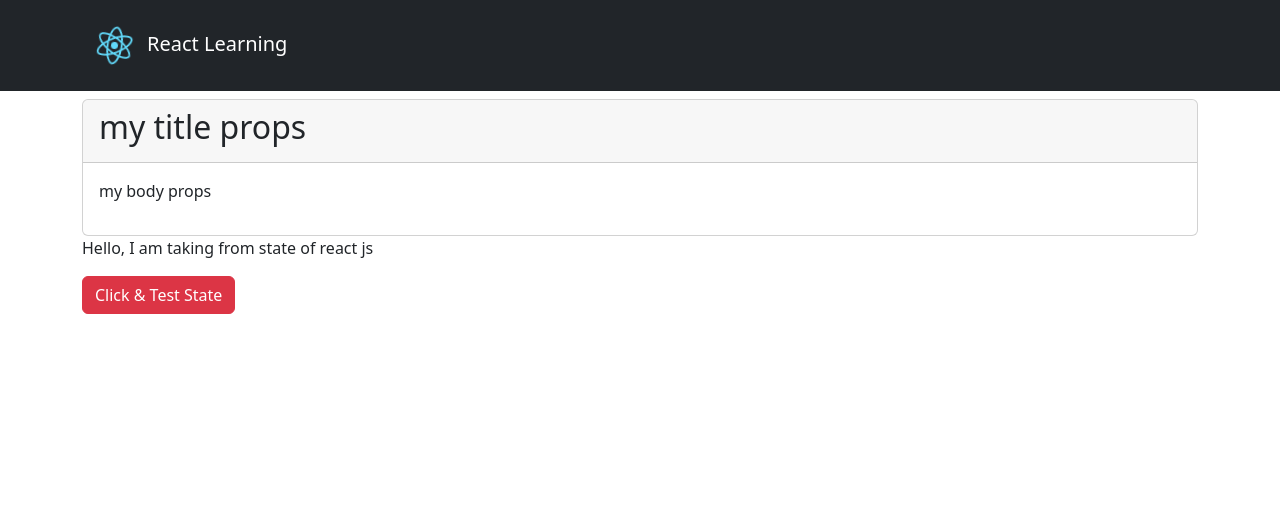
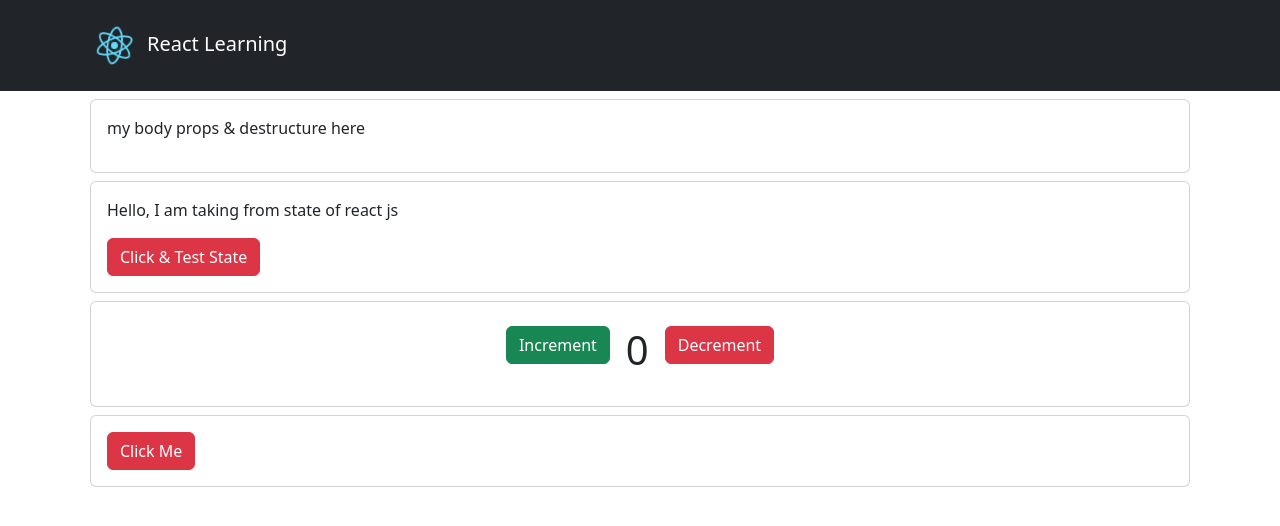
Before and after one commit to jakir-ruet/my-app, a React (Create React App) app: page / in a window 1280 px wide. Shown: the top 526 px of the page. Built offline with nearby package versions, Linux system fonts and the light colour scheme.

Commit message:
event handler going on

```diff
--- a/src/container/10-state/MyState.js
+++ b/src/container/10-state/MyState.js
@@ -14,9 +14,11 @@ class MyState extends Component{
    }
    render() {
       return (
-         <div className="card-body">
-            <p>{this.state.message}</p>
-            <button onClick={() => this.ChangeMessage()} className="btn btn-danger">Click & Test State</button>
+         <div className="card m-2">
+            <div className="card-body">
+               <p>{this.state.message}</p>
+               <button onClick={() => this.ChangeMessage()} className="btn btn-danger">Click & Test State</button>
+            </div>
          </div>
       )
    }
--- /dev/null
+++ b/src/container/11-setstate/MySetState.js
@@ -0,0 +1,44 @@
+import React, { Component } from "react";
+
+class MySetState extends Component{
+   constructor() {
+      super();
+      this.state = {
+         count: 0
+      }
+   }
+
+   Increment() {
+      this.setState({
+         count: this.state.count + 1
+      })
+   }
+
+   Decrement() {
+      this.setState({
+         count: this.state.count - 1
+      })
+   }
+
+   render() {
+      return (
+         <div className="card m-2">
+            <div className="card-body">
+               <div className="d-flex flex-row justify-content-center">
+                  <div className="p-2 bd-highlight">
+                     <button onClick={() => this.Increment()} className="btn btn-success">Increment</button>
+                  </div>
+                  <div className="p-2 bd-highlight">
+                     <h1>{this.state.count}</h1>
+                  </div>
+                  <div className="p-2 bd-highlight">
+                     <button onClick={() => this.Decrement()} className="btn btn-danger">Decrement</button>
+                  </div>
+               </div>
+            </div>
+         </div>
+      )
+   }
+}
+
+export default MySetState;
--- /dev/null
+++ b/src/container/12-eventhandler/FuncComponent.js
@@ -0,0 +1,15 @@
+import React from "react";
+
+function FuncComponent() {
+   function clickMe(){
+      console.log('clicked done')
+   }
+   return (
+      <div className="card m-2">
+         <div className="card-body">
+            <button onClick={clickMe} className="btn btn-danger">Click Me</button>
+         </div>
+      </div>
+   )
+}
+export default FuncComponent;
--- a/src/container/9-props/MyProps.js
+++ b/src/container/9-props/MyProps.js
@@ -3,7 +3,7 @@ import CustomCard from './components/CustomCard';
 
 function MyProps() {
    return (
-      <CustomCard titleText='my title props' bodyText='my body props' />
+      <CustomCard cardText='my body props & destructure here' />
    )
 }
 
--- a/src/container/9-props/components/CustomCard.js
+++ b/src/container/9-props/components/CustomCard.js
@@ -1,14 +1,11 @@
 import React from "react";
 
 function CustomCard(props) {
-   const { titleText, bodyText } = props;
+   const { cardText } = props;
    return (
-      <div className="card">
-         <div className="card-header">
-            <h2 className="card-title">{titleText}</h2>
-         </div>
+      <div className="card m-2">
          <div className="card-body">
-            <p>{bodyText}</p>
+            <p>{cardText}</p>
          </div>
       </div>
    )
--- a/src/container/Container.js
+++ b/src/container/Container.js
@@ -1,12 +1,17 @@
 import React from "react";
 import MyState from "./10-state/MyState";
+import MySetState from "./11-setstate/MySetState";
+import FuncComponent from "./12-eventhandler/FuncComponent";
 import Props from './9-props/MyProps';
 
 function Container() {
    return (
       <div className="mt-2">
          <Props />
-         <MyState/>
+         <MyState />
+         <MySetState />
+         <FuncComponent />
+
       </div>
    )
 }
```
Also changed, not shown: src/container/12-eventhandler/ClassComponent.js (added).
